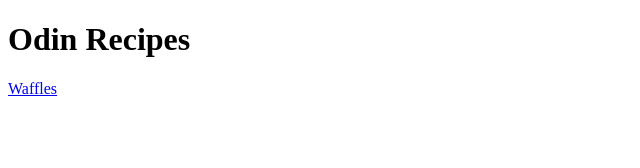
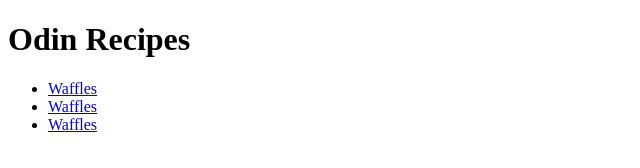
Before and after one commit to Mohiuuddin/odin-recipes, a plain HTML site: page index.html in a window 1280 px wide. Shown: the whole page, without its empty margins (0-640 px from the left). Drawn offline with Linux system fonts and the light colour scheme.

Commit message:
description

```diff
--- a/index.html
+++ b/index.html
@@ -9,6 +9,17 @@
     <h1>
         Odin Recipes
     </h1>
-    <a href="recipes/waffles.html">Waffles</a>
+    <ul>
+        <li>
+            <a href="recipes/waffles.html">Waffles</a>
+        </li>
+        <li>
+            <a href="recipes/waffles.html">Waffles</a>
+        </li>
+        <li>
+            <a href="recipes/waffles.html">Waffles</a>
+        </li>
+    </ul>
+
 </body>
 </html>
```
Also changed, not shown: recipes/waffles.html (+1 -0 lines).
